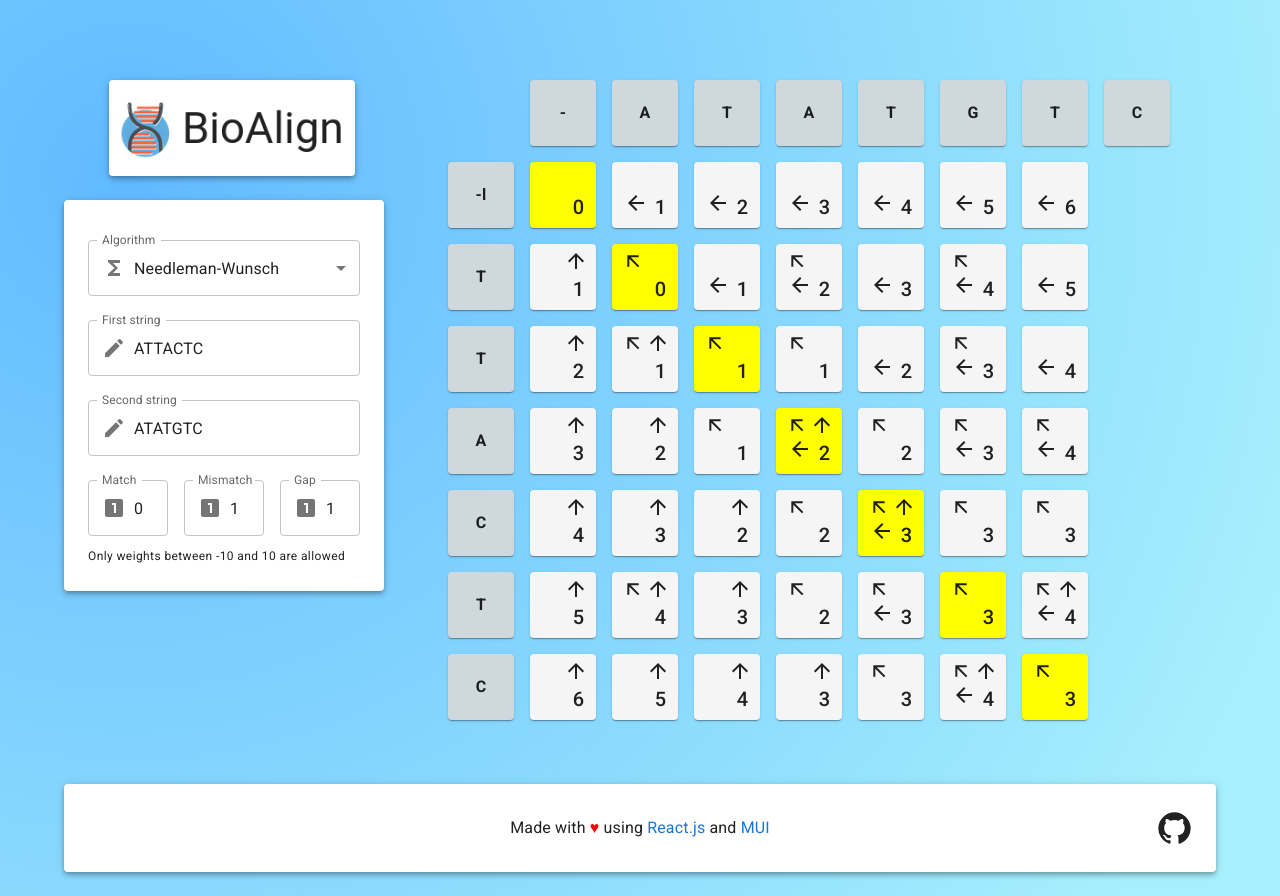
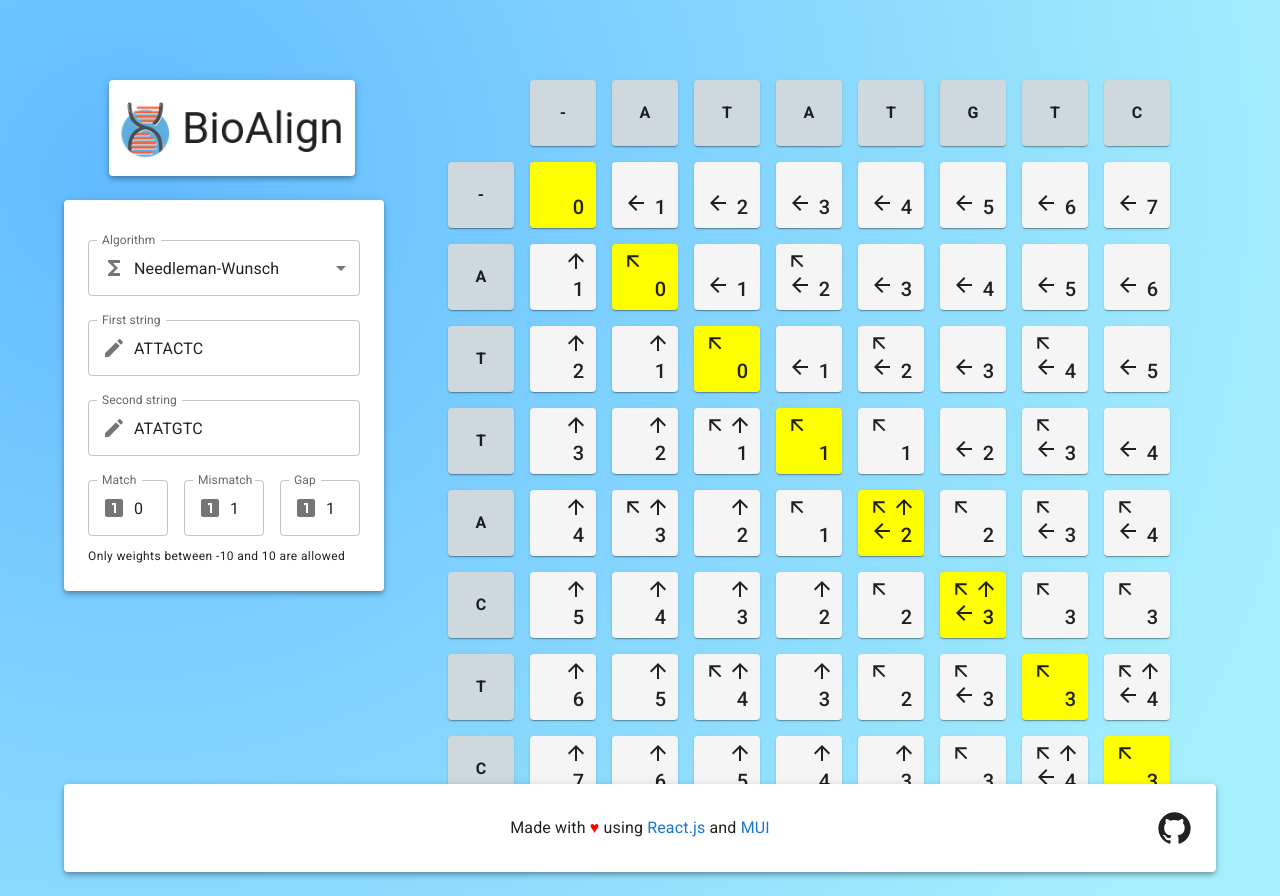
Before and after one commit to francescopastore/bio-align, a React (Create React App) app: page / in a window 1280 px wide. Built offline with nearby package versions, Linux system fonts and the light colour scheme.

Commit message:
Fixed Needleman-Wunsch alignment with empty string

```diff
--- a/src/components/AppTable.js
+++ b/src/components/AppTable.js
@@ -23,29 +23,27 @@ function generateTable(form) {
   const data = logic.algorithms[form.algorithm].calculate(form)
   let table = []
 
-  data.forEach((row, i) => {
+  let string = '-' + form.firstString
+
+  for (let i = 0; i < string.length; i++) {
     let tableRow = []
+    tableRow.push(generateHeaderCell(string[i], 'left' + i, false))
 
-    if (i === 0) {
-      tableRow.push(generateHeaderCell('-l', 'left empty', false))
-    } else {
-      tableRow.push(generateHeaderCell(form.firstString[i], 'left' + i, false))
-    }
-
-    row.forEach((cell, j) => {
+    for (let j = 0; j < data[i].length; j++) {
       tableRow.push(
         <Box key={j}>
-          <AppTableNumber cell={cell}></AppTableNumber>
+          <AppTableNumber cell={data[i][j]}></AppTableNumber>
         </Box>
       )
-    })
+    }
 
     table.push(
       <Box key={i} sx={style.row}>
         {tableRow}
       </Box>
     )
-  })
+  }
+
   return table
 }
 
--- a/src/logic/needleman-wunsch.js
+++ b/src/logic/needleman-wunsch.js
@@ -9,8 +9,11 @@ export default function calculate(data) {
     },
   ]
 
+  let firstString = '-' + data.firstString
+  let secondString = '-' + data.secondString
+
   // first row
-  for (let i = 1; i < data.secondString.length; i++) {
+  for (let i = 1; i < secondString.length; i++) {
     let value = data.gapWeight + table[0][i - 1].value
     table[0].push({
       value: value,
@@ -19,7 +22,7 @@ export default function calculate(data) {
   }
 
   // first column
-  for (let i = 1; i < data.firstString.length; i++) {
+  for (let i = 1; i < firstString.length; i++) {
     table[i] = []
     let value = data.gapWeight + table[i - 1][0].value
     table[i].push({
@@ -29,12 +32,12 @@ export default function calculate(data) {
   }
 
   // filling with values
-  for (let i = 1; i < data.firstString.length; i++) {
-    for (let j = 1; j < data.secondString.length; j++) {
+  for (let i = 1; i < firstString.length; i++) {
+    for (let j = 1; j < secondString.length; j++) {
       let left = data.gapWeight + table[i][j - 1].value
       let top = data.gapWeight + table[i - 1][j].value
       let diag = 0
-      if (data.firstString[i] === data.secondString[j]) {
+      if (firstString[i] === secondString[j]) {
         diag = data.matchWeight + table[i - 1][j - 1].value
       } else {
         diag = data.mismatchWeight + table[i - 1][j - 1].value
@@ -58,8 +61,8 @@ export default function calculate(data) {
   }
 
   // traceback
-  let i = data.firstString.length - 1
-  let j = data.secondString.length - 1
+  let i = firstString.length - 1
+  let j = secondString.length - 1
   while (i !== 0 || j !== 0) {
     table[i][j].isPath = true
     if (table[i][j].diag) {
```
